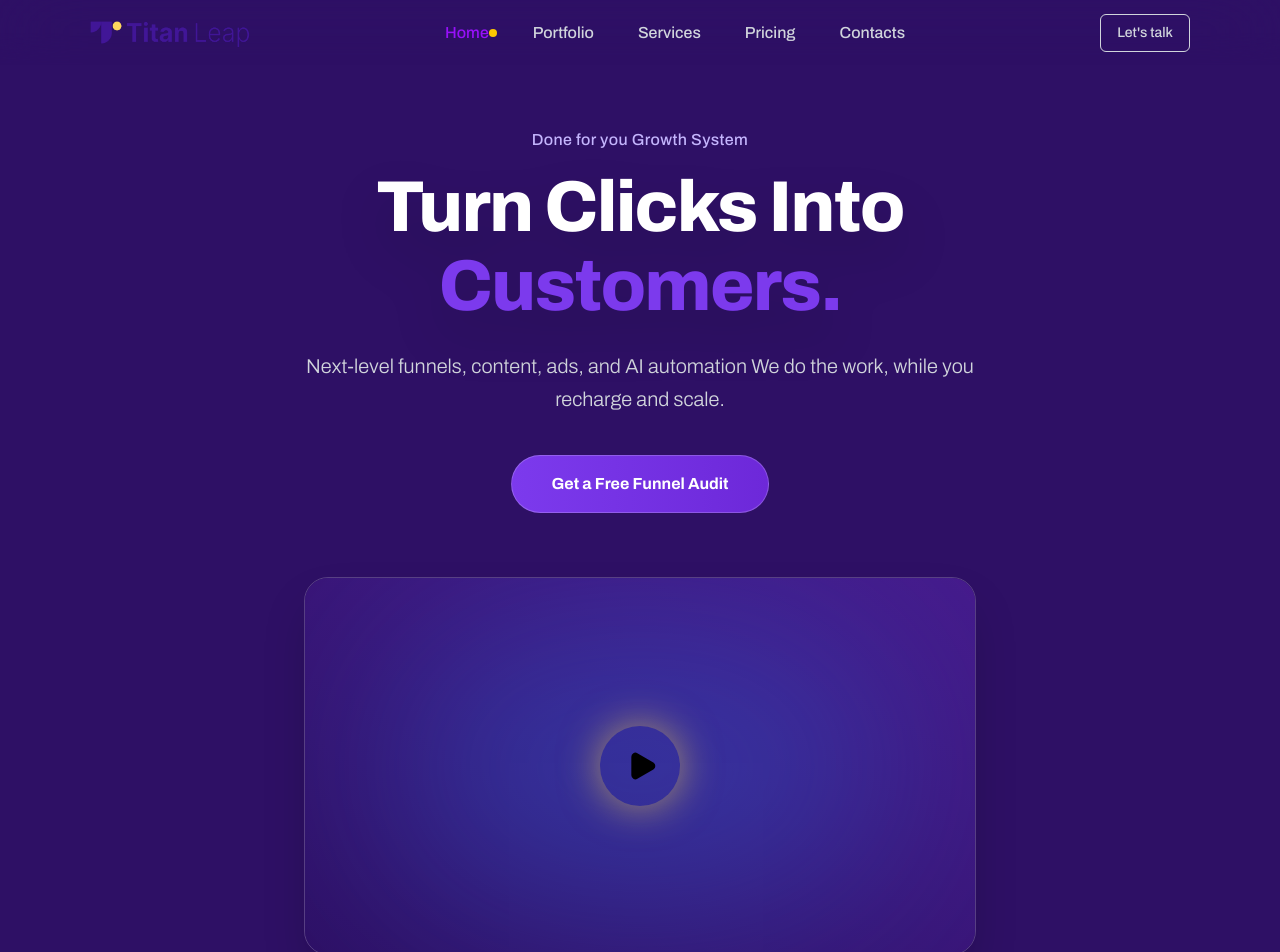
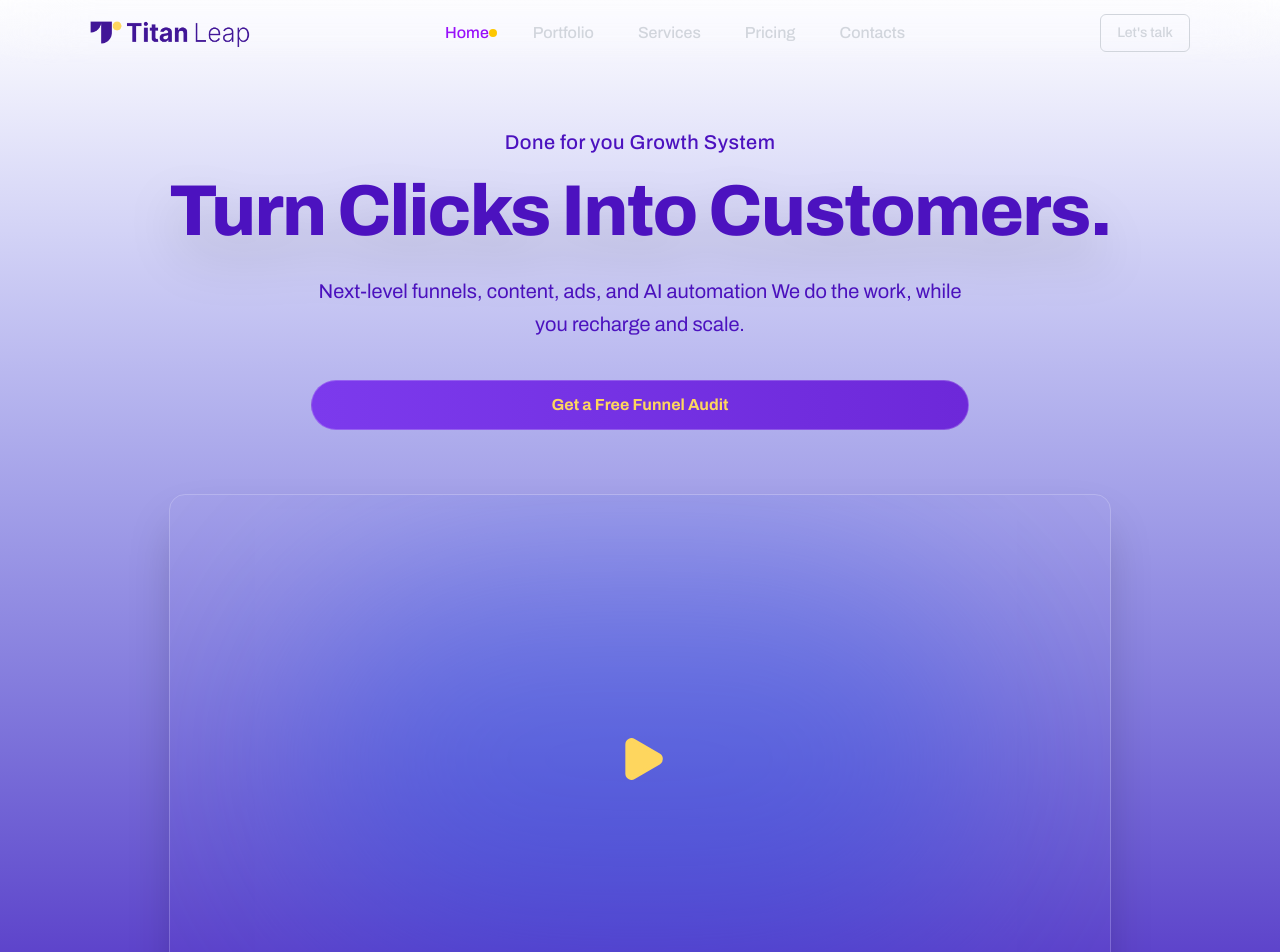
Before and after one commit to Femi-Benjamin/Titan-leap, a React (Vite) app: page / in a window 1280 px wide. Shown: the top 952 px of the page. Built offline with nearby package versions, Linux system fonts and the light colour scheme.

Commit message:
landing page update

```diff
--- a/src/Layouts/Videohero.tsx
+++ b/src/Layouts/Videohero.tsx
@@ -30,7 +30,7 @@ const Hero: React.FC<HeroProps> = ({ onOpenAudit }) => {
   return (
     <section
       id="home"
-      className="relative min-h-screen flex flex-col items-center bg-[#2e1065] justify-center pt-32 pb-20 px-6 overflow-hidden"
+      className="relative min-h-screen flex flex-col items-center bg[#2e1065]  bg-gradient-to-b from-[#FFFFFF] to-[#4C12BF] justify-center pt-32 pb-20 px-6 overflow-hidden"
     >
       {/* Parallax Background Ambience */}
       <div
@@ -68,17 +68,18 @@ const Hero: React.FC<HeroProps> = ({ onOpenAudit }) => {
 
       <div className="max-w-7xl mx-auto text-center z-10">
         <div className="mb-4 inline-block">
-          <span className="text-[#c4b5fd] font-medium tracking-wide">
+          <span className="text-[#4C12BF] font-medium text-xl tracking-wide">
             Done for you Growth System
           </span>
         </div>
 
         <h1 className="text-5xl md:text-7xl font-extrabold tracking-tight leading-[1.1] mb-6 drop-shadow-2xl">
-          <span className="block text-white">Turn Clicks Into</span>
-          <span className="block text-[#7c3aed]">Customers.</span>
+          <span className="block text-[#4C12BF]">
+            Turn Clicks Into Customers.
+          </span>
         </h1>
 
-        <p className="text-lg md:text-xl text-gray-300 max-w-2xl mx-auto mb-10 leading-relaxed font-light">
+        <p className="text-lg md:text-xl text-[#4C12BF] max-w-2xl mx-auto mb-10 leading-relaxed">
           Next-level funnels, content, ads, and AI automation We do the work,
           while you recharge and scale.
         </p>
@@ -86,24 +87,24 @@ const Hero: React.FC<HeroProps> = ({ onOpenAudit }) => {
         <div className="flex justify-center mb-16">
           <button
             onClick={onOpenAudit}
-            className="px-10 py-4 bg-gradient-to-r from-[#7c3aed] to-[#6d28d9] text-white font-bold rounded-full hover:shadow-[0_0_30px_rgba(124,58,237,0.5)] transition-all transform hover:scale-105 border border-white/20"
+            className="px-10 md:px-60 py-3 bg-gradient-to-r from-[#7c3aed] to-[#6d28d9] text-[#FED65E] font-bold rounded-full hover:shadow-[0_0_30px_rgba(124,58,237,0.5)] transition-all transform hover:scale-105 border border-white/20"
           >
             Get a Free Funnel Audit
           </button>
         </div>
 
         {/* Video Placeholder */}
-        <div className="relative w-full aspect-video max-w-4xl mx-auto glass-panel rounded-3xl overflow-hidden group cursor-pointer border border-white/20 shadow-2xl">
-          <div className="absolute inset-0 bg-gradient-to-tr from-[#2e1065] to-[#4c1d95] opacity-80 group-hover:opacity-90 transition-opacity duration-500"></div>
+        <div className="relative w-full aspect-video max-w-5xl mx-auto glass-panel rounded-2xl overflow-hidden group cursor-pointer border border-white/20 shadow-2xl">
+          <div className="absolute inset-0 bg-backdrop-blur-3xl opacity-80 group-hover:opacity-90 transition-opacity duration-500"></div>
 
           {/* Animated Background Mesh in Video */}
           <div className="absolute inset-0 opacity-30">
-            <div className="absolute top-1/2 left-1/2 -translate-x-1/2 -translate-y-1/2 w-3/4 h-3/4 bg-blue-500 rounded-full blur-[100px] animate-float"></div>
+            <div className="absolute top-1/2 left-1/2 -translate-x-1/2 -translate-y-1/2 w-3/4 h-3/4 bg-blue-700 rounded-full blur-[100px] animate-float"></div>
           </div>
 
           <div className="absolute inset-0 flex items-center justify-center">
-            <div className="w-20 h-20 rounded-full bg-accent-yellow flex items-center justify-center shadow-[0_0_40px_rgba(252,211,77,0.6)] transform group-hover:scale-110 transition-transform duration-300">
-              <Play className="fill-black text-black ml-1" size={32} />
+            <div className="w-20 h-20  bg-accent-yellow flex items-center justify-center transform group-hover:scale-110 transition-transform duration-300">
+              <Play className="fill-[#FED65E] text-[#FED65E] ml-1" size={50} />
             </div>
           </div>
         </div>
```
